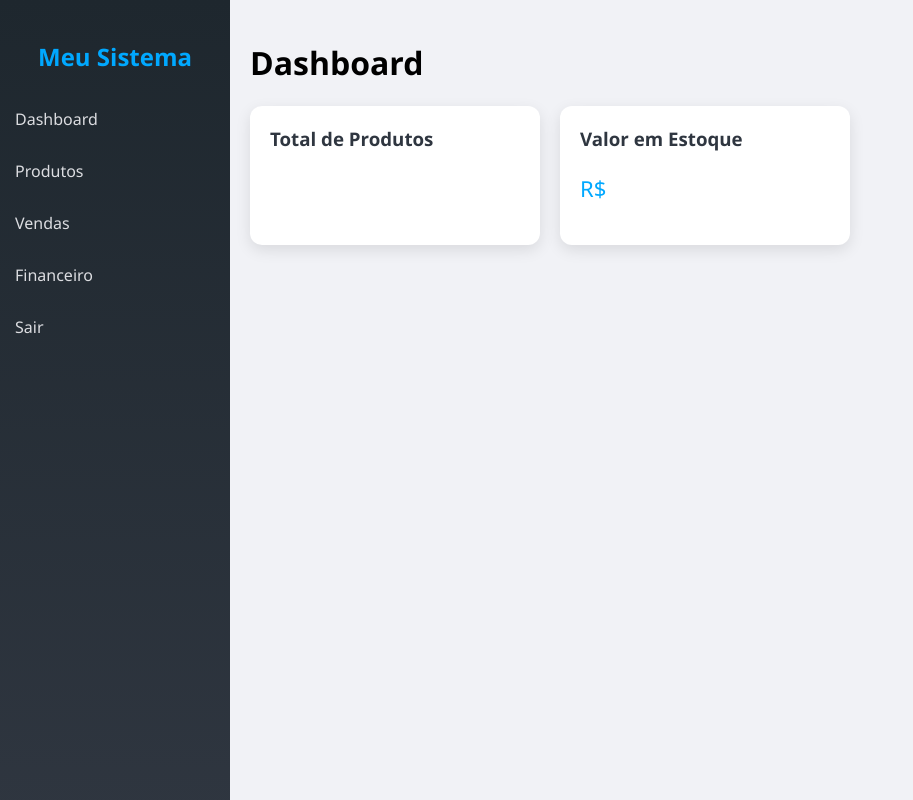
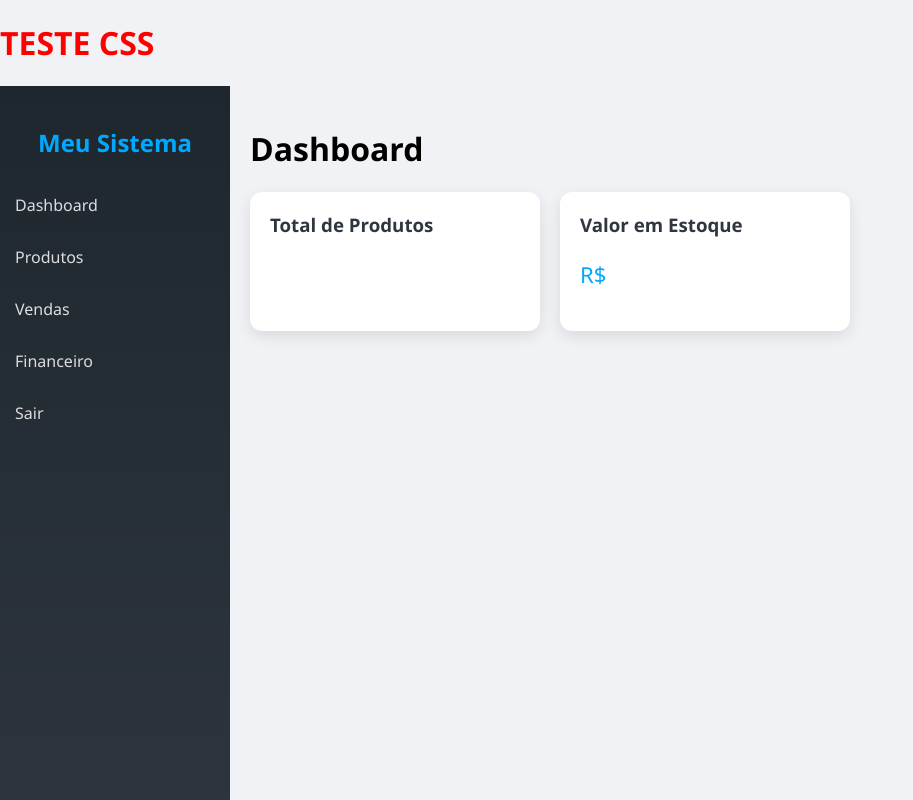
Before and after one commit to Vanin822/meu_app, a Python web app: template templates/home.html in a window 1280 px wide. Shown: the whole page, without its empty margins (0-913 px from the left). Run offline with Jinja, Linux system fonts and the light colour scheme; the template is opened without the code that fills it, so the values that code supplies are empty.

Commit message:
teste css forçado

```diff
--- a/templates/base.html
+++ b/templates/base.html
@@ -5,6 +5,8 @@
     <link rel="stylesheet" href="{{ url_for('static', filename='estilo.css') }}">
 </head>
 <body>
+
+<h1 style="color:red;">TESTE CSS</h1>
 
 <div class="sidebar">
     <h2>Meu Sistema</h2>
```
